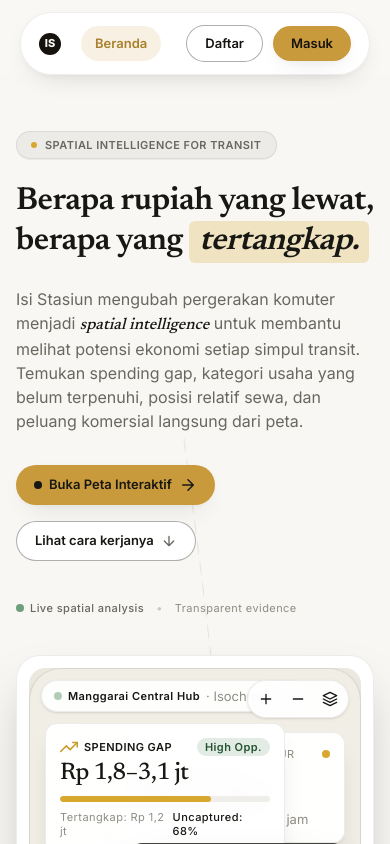
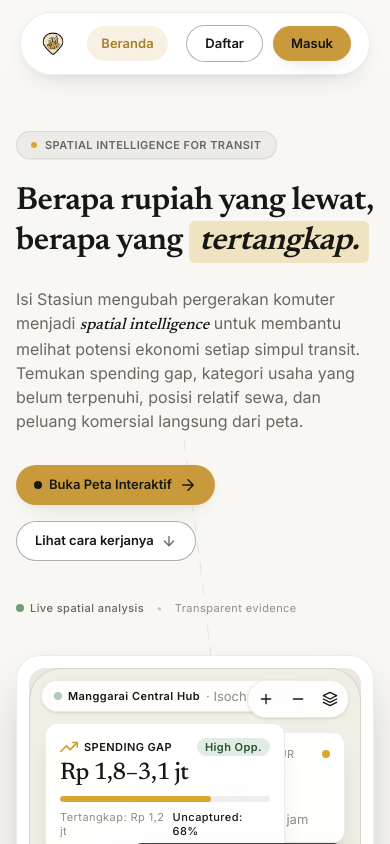
Before and after one commit to pandora-mapid/isistasiun-fe, a Next.js app: page / in a window 390 px wide. Shown: the top 844 px of the page. Built offline with nearby package versions, Linux system fonts and the light colour scheme; no server answers.

Commit message:
logo and font

```diff
--- a/app/insight/page.tsx
+++ b/app/insight/page.tsx
@@ -106,7 +106,7 @@ export default function InsightPage() {
               />
               <h1
                 style={{
-                  font: "800 var(--t-h1)/1.04 var(--font-inter), system-ui, sans-serif",
+                  font: "800 var(--t-h1)/1.04 var(--font-serif), Newsreader, Georgia, serif",
                   letterSpacing: "-0.025em",
                   margin: "var(--s3) 0 0",
                   maxWidth: "17ch",
@@ -290,7 +290,7 @@ export default function InsightPage() {
               </div>
               <h2
                 style={{
-                  font: "800 clamp(25px, 2.5vw, 32px)/1.12 var(--font-inter), system-ui, sans-serif",
+                  font: "800 clamp(25px, 2.5vw, 32px)/1.12 var(--font-serif), Newsreader, Georgia, serif",
                   letterSpacing: "-0.02em",
                   margin: 0,
                   maxWidth: "24ch",
--- a/app/metodologi/page.tsx
+++ b/app/metodologi/page.tsx
@@ -147,7 +147,7 @@ export default function MetodologiPage() {
           <Lencana label="Protokol pengukuran" warna="brand" dot />
           <h1
             style={{
-              font: "800 var(--t-h1)/1.04 var(--font-inter), system-ui, sans-serif",
+              font: "800 var(--t-h1)/1.04 var(--font-serif), Newsreader, Georgia, serif",
               letterSpacing: "-0.025em",
               margin: "var(--s3) 0 0",
               maxWidth: "24ch",
@@ -270,7 +270,7 @@ export default function MetodologiPage() {
               </div>
               <div
                 style={{
-                  font: "700 var(--t-body)/1.25 var(--font-inter), system-ui, sans-serif",
+                  font: "700 var(--t-body)/1.25 var(--font-serif), Newsreader, Georgia, serif",
                   margin: "var(--s3) 0 var(--s1)",
                 }}
               >
--- a/app/rekomendasi/page.tsx
+++ b/app/rekomendasi/page.tsx
@@ -250,7 +250,7 @@ export default function RekomendasiPage() {
             <Lencana label="Urutan tindakan" warna="brand" dot />
             <h1
               style={{
-                font: "800 var(--t-h1)/1.04 var(--font-inter), system-ui, sans-serif",
+                font: "800 var(--t-h1)/1.04 var(--font-serif), Newsreader, Georgia, serif",
                 letterSpacing: "-0.025em",
                 margin: "var(--s3) 0 0",
                 maxWidth: "24ch",
@@ -578,7 +578,7 @@ export default function RekomendasiPage() {
                 </div>
                 <h3
                   style={{
-                    font: "700 var(--t-lead)/1.2 var(--font-inter), system-ui, sans-serif",
+                    font: "700 var(--t-lead)/1.2 var(--font-serif), Newsreader, Georgia, serif",
                     letterSpacing: "-0.015em",
                     margin: "var(--s3) 0 var(--s2)",
                   }}
@@ -652,7 +652,7 @@ export default function RekomendasiPage() {
             >
               <h2
                 style={{
-                  font: "800 clamp(22px, 2.4vw, 30px)/1.1 var(--font-inter), system-ui, sans-serif",
+                  font: "800 clamp(22px, 2.4vw, 30px)/1.1 var(--font-serif), Newsreader, Georgia, serif",
                   letterSpacing: "-0.02em",
                   color: "var(--paper)",
                   margin: 0,
@@ -705,7 +705,7 @@ export default function RekomendasiPage() {
                   </div>
                   <div
                     style={{
-                      font: "700 var(--t-lead)/1.25 var(--font-inter), system-ui, sans-serif",
+                      font: "700 var(--t-lead)/1.25 var(--font-serif), Newsreader, Georgia, serif",
                       color: "var(--paper)",
                       marginBottom: "var(--s2)",
                     }}
@@ -735,7 +735,7 @@ export default function RekomendasiPage() {
           <div className="kartu" style={{ padding: "var(--s3)" }}>
             <h2
               style={{
-                font: "800 clamp(21px, 2vw, 26px)/1.15 var(--font-inter), system-ui, sans-serif",
+                font: "800 clamp(21px, 2vw, 26px)/1.15 var(--font-serif), Newsreader, Georgia, serif",
                 letterSpacing: "-0.02em",
                 margin: "0 0 var(--s4)",
               }}
@@ -806,7 +806,7 @@ export default function RekomendasiPage() {
               </div>
               <h2
                 style={{
-                  font: "800 clamp(25px, 2.5vw, 32px)/1.12 var(--font-inter), system-ui, sans-serif",
+                  font: "800 clamp(25px, 2.5vw, 32px)/1.12 var(--font-serif), Newsreader, Georgia, serif",
                   letterSpacing: "-0.02em",
                   margin: 0,
                   maxWidth: "28ch",
--- a/components/Footer.tsx
+++ b/components/Footer.tsx
@@ -8,14 +8,14 @@ export function Footer() {
           {/* Column 1: Brand */}
           <div className="md:col-span-6 flex flex-col gap-4">
             <div className="flex items-center gap-3">
-              <div className="w-7 h-7 rounded-lg bg-white/10 flex items-center justify-center shadow-xs border border-white/15">
-                <div className="w-3.5 h-3.5 rounded border border-accent-yellow flex items-center justify-center">
-                  <div className="w-1.5 h-1.5 rounded-full bg-accent-yellow"></div>
-                </div>
-              </div>
-              <span className="font-headline-sm text-lg font-semibold text-white tracking-tight">
-                Isi Stasiun
-              </span>
+              <Link href="/" className="inline-block">
+                {/* eslint-disable-next-line @next/next/no-img-element */}
+                <img
+                  src="/Logo.png"
+                  alt="Isi Stasiun"
+                  style={{ height: 32, width: "auto", objectFit: "contain" }}
+                />
+              </Link>
             </div>
             <p className="font-serif italic text-base lg:text-lg text-stone-300 max-w-md leading-snug">
               Melihat nilai ekonomi di balik pergerakan kota.
--- a/components/NavBar.tsx
+++ b/components/NavBar.tsx
@@ -33,33 +33,14 @@ const NAV_ITEMS: { key: NavKey; href: string; label: string }[] = [
  */
 function Brand() {
   return (
-    <div className="row nav-brand" style={{ gap: 10, marginRight: 8 }}>
-      <span
-        style={{
-          width: 22,
-          height: 22,
-          borderRadius: "var(--nav-brand-radius, 12px)",
-          background: "var(--nav-brand-bg)",
-          display: "flex",
-          alignItems: "center",
-          justifyContent: "center",
-          font: "800 11px/1 var(--font-inter)",
-          color: "var(--nav-brand-fg)",
-        }}
-      >
-        IS
-      </span>
-      <span
-        className="nav-wordmark"
-        style={{
-          font: "800 16px/1 var(--font-inter)",
-          letterSpacing: "-.01em",
-          color: "var(--nav-wordmark)",
-        }}
-      >
-        Isi Stasiun
-      </span>
-    </div>
+    <Link href="/" className="row nav-brand" style={{ gap: 10, marginRight: 8, alignItems: "center", textDecoration: "none" }}>
+      {/* eslint-disable-next-line @next/next/no-img-element */}
+      <img
+        src="/Logo.png"
+        alt="Isi Stasiun"
+        style={{ height: 28, width: "auto", objectFit: "contain" }}
+      />
+    </Link>
   );
 }
 
--- a/components/paper/Judul.tsx
+++ b/components/paper/Judul.tsx
@@ -5,7 +5,7 @@ export function Judul({ children }: { children: ReactNode }) {
   return (
     <h2
       style={{
-        font: "800 var(--t-h2)/1.06 var(--font-inter), system-ui, sans-serif",
+        font: "800 var(--t-h2)/1.06 var(--font-serif), Newsreader, Georgia, serif",
         letterSpacing: "-0.02em",
         margin: 0,
       }}
--- a/components/paper/Kepala.tsx
+++ b/components/paper/Kepala.tsx
@@ -40,8 +40,8 @@ export function Kepala({
         </div>
         <h2
           style={{
-            font: "800 clamp(25px, 2.5vw, 32px)/1.12 var(--font-inter), system-ui, sans-serif",
-            letterSpacing: "-0.02em",
+            font: "400 clamp(25px, 2.5vw, 32px)/1.12 var(--font-serif), Newsreader, Georgia, serif",
+            letterSpacing: "-0.015em",
             margin: 0,
             maxWidth: "24ch",
           }}
```
Also changed, not shown: public/Logo.png (added).
